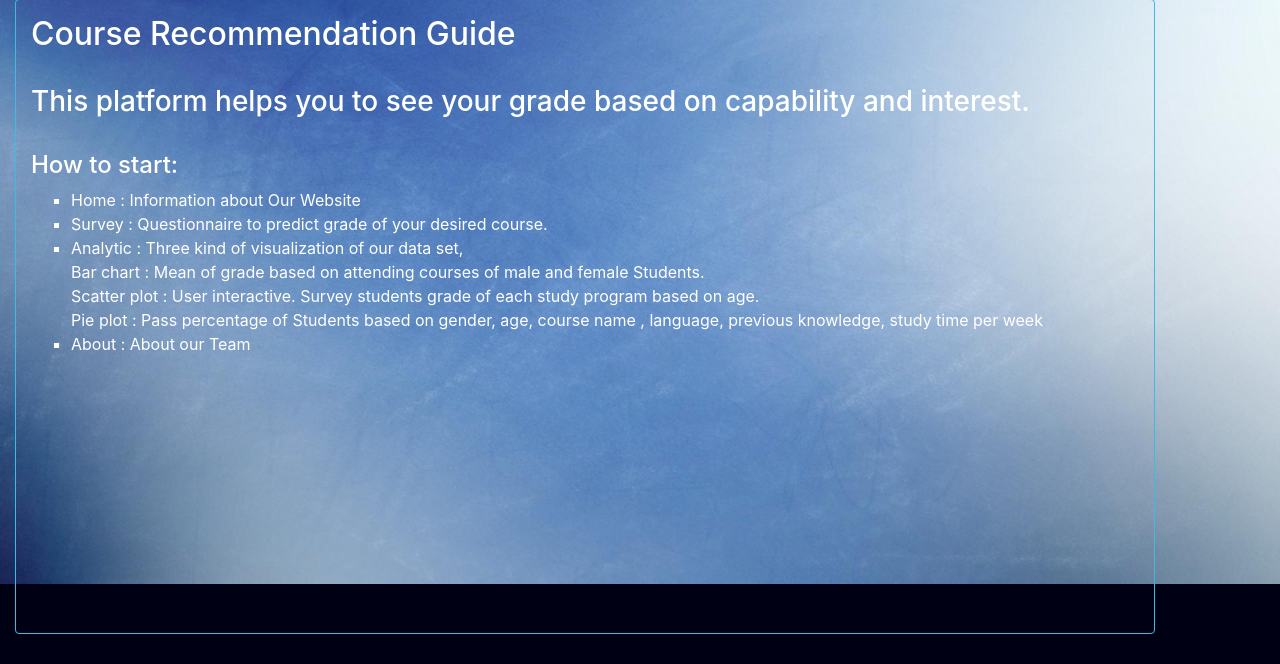
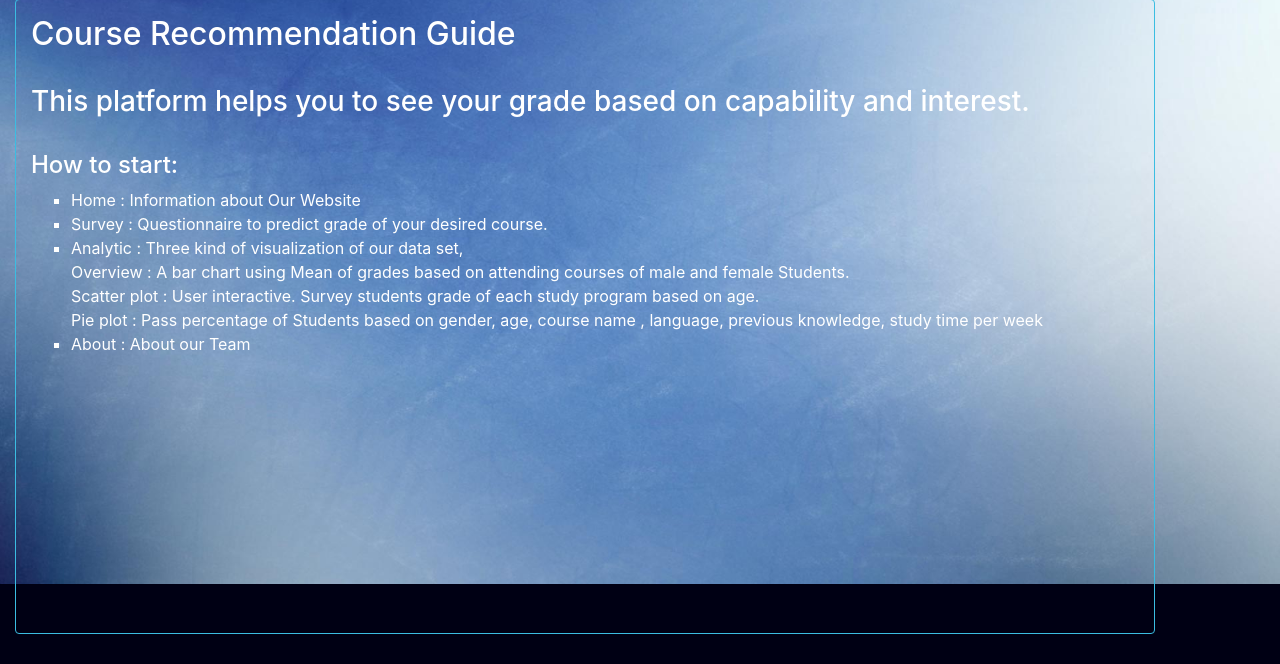
Before and after one commit to AsanAlacli/LA_WISE-19-20-_Group_5_HANA_Project_CoRe, a Flask app: page / in a window 1280 px wide. Shown: the part 136-800 px from the top of the page. Run offline with Flask 2, Linux system fonts and the light colour scheme; parts of the project's set-up code (start-up, migrations or seed data) failed here and were passed over; some libraries are stand-ins or nearby versions.

Commit message:
update changes

```diff
--- a/templates/index.html
+++ b/templates/index.html
@@ -56,7 +56,7 @@
             <li>Survey : Questionnaire to predict grade of your desired course.</li>
             <li>Analytic : Three kind of visualization of our data set,</li>
               <ul style="list-style-type:square;"></ul>
-              Bar chart : Mean of grade based on attending courses of male and female Students.
+              Overview : A bar chart using Mean of grades based on attending courses of male and female Students.
               <ul style="list-style-type:square;"></ul>
               Scatter plot : User interactive. Survey students grade of each study program based on age.
               <ul style="list-style-type:square;"></ul>
```
